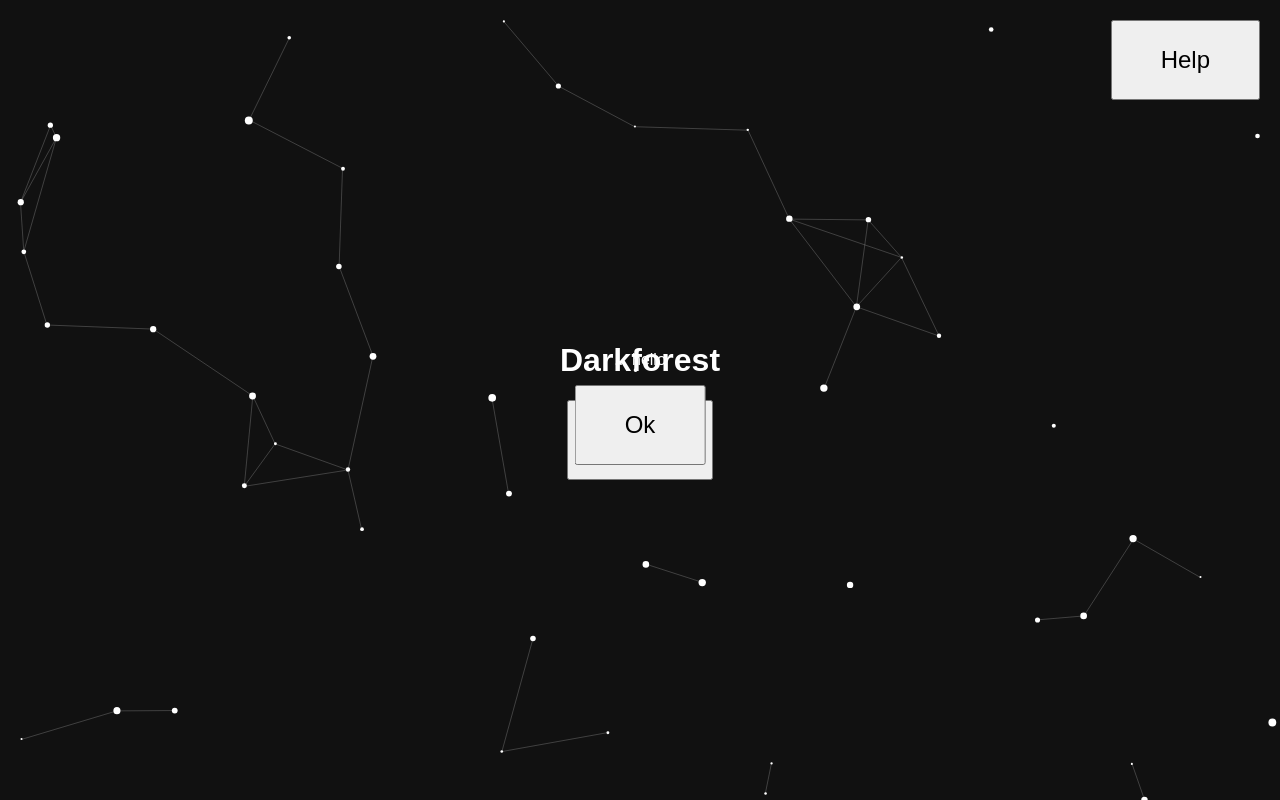
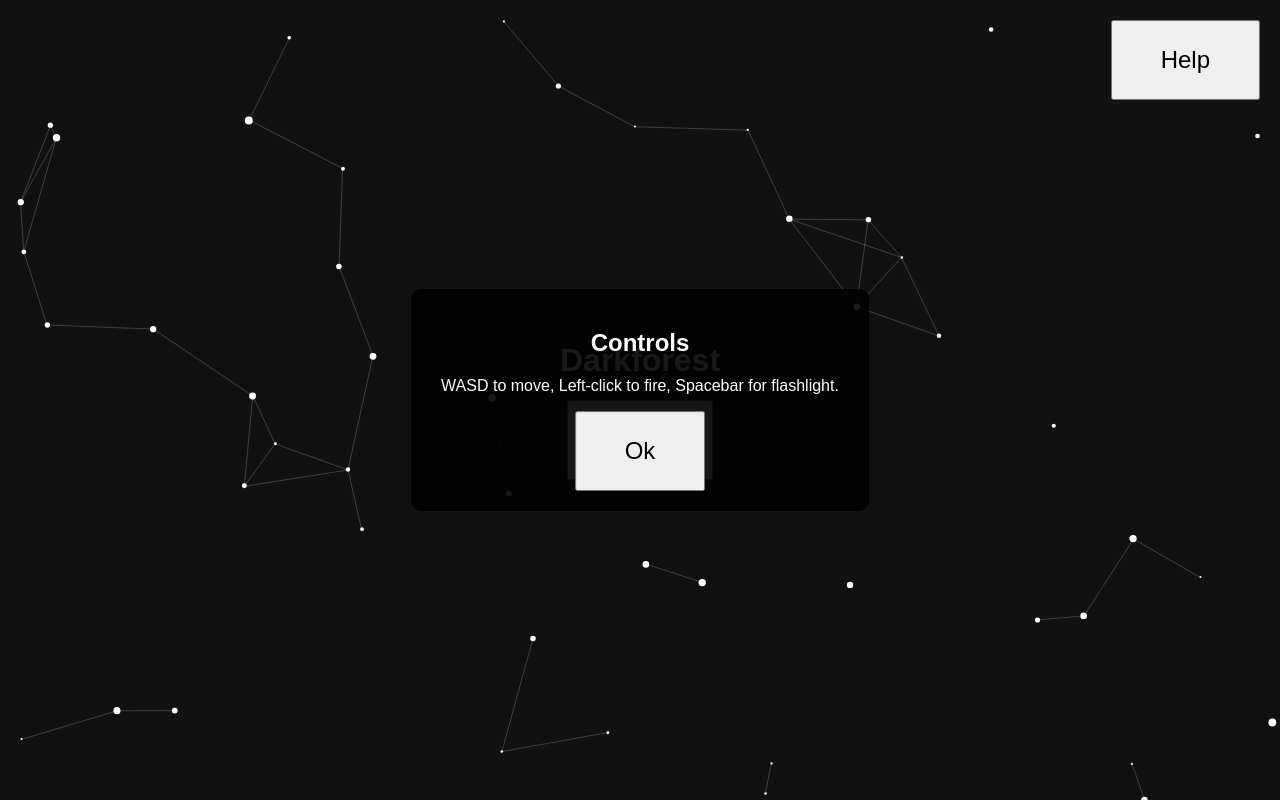
Before and after one commit to soggydollar/Darkforest, a website: page Darkforest/public/index.html in a window 1280 px wide. Both pictures are taken after a click on the button "Help". Drawn offline with nearby package versions, Linux system fonts and the light colour scheme; no server answers.

Commit message:
help button

```diff
--- a/Darkforest/public/Webfire.css
+++ b/Darkforest/public/Webfire.css
@@ -37,6 +37,9 @@ body {
   left: 50%;
   transform: translate(-50%, -50%);
   text-align: center;
+  background-color: rgba(0,0,0,0.9);
+  padding: 20px 30px;
+  border-radius: 10px;
   z-index: 1000;
 }
 
--- a/Darkforest/public/index.html
+++ b/Darkforest/public/index.html
@@ -10,7 +10,8 @@
   <div id="home">
       <button id="helpBtn" class="btn">Help</button>
       <div id="helpTxt">
-          <p>... hello</p>
+          <h2>Controls</h2>
+          <p>WASD to move, Left-click to fire, Spacebar for flashlight.</p>
           <button id="closeBtn" class="btn">Ok</button>
       </div>
       <canvas id="bgCanvas"></canvas>
```
